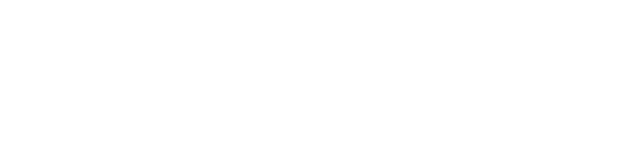
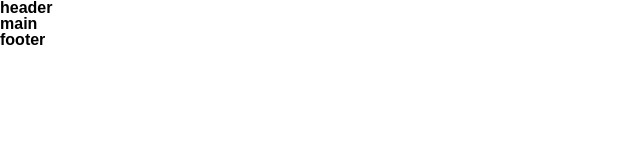
Before and after one commit to shazamat/Taktika-Lodka, a plain HTML site: page index.html in a window 1280 px wide. Shown: the whole page, without its empty margins (0-640 px from the left). Drawn offline with Linux system fonts and the light colour scheme.

Commit message:
defauld style

```diff
--- a/index.html
+++ b/index.html
@@ -12,15 +12,15 @@
 <body>
     <div class="wrapper">
         <header class="header">
-
+            header
         </header>
 
         <main class="main">
-
+            main
         </main>
 
         <footer class="footer">
-
+            footer
         </footer>
     </div>
 </body>
--- a/style/main.css
+++ b/style/main.css
@@ -4,13 +4,13 @@
     src:  url('');
   }
 
-
-
 /* ========================== Core ========================== */
-* {
+*,
+::after,
+::before {
     margin: 0;
     padding: 0;
-    border: none;
+    border: 0;
     outline: none;
     box-sizing: border-box;
     text-decoration: none;
@@ -31,17 +31,26 @@ html {
 }
 
 [class*="__container"] {
-    max-width: 1296px;
+    max-width: 1111px;
     margin: 0 auto;
 }
 
-ul li {
+ul,
+li,
+ol {
     list-style-type: none;
     text-decoration: none;
 }
 
+html,
+body {
+    height: 100%;
+    line-height: 1;
+}
+
+
 a {
-    color: #000000;
+    text-decoration: none;
     cursor: pointer;
 }
 
```
